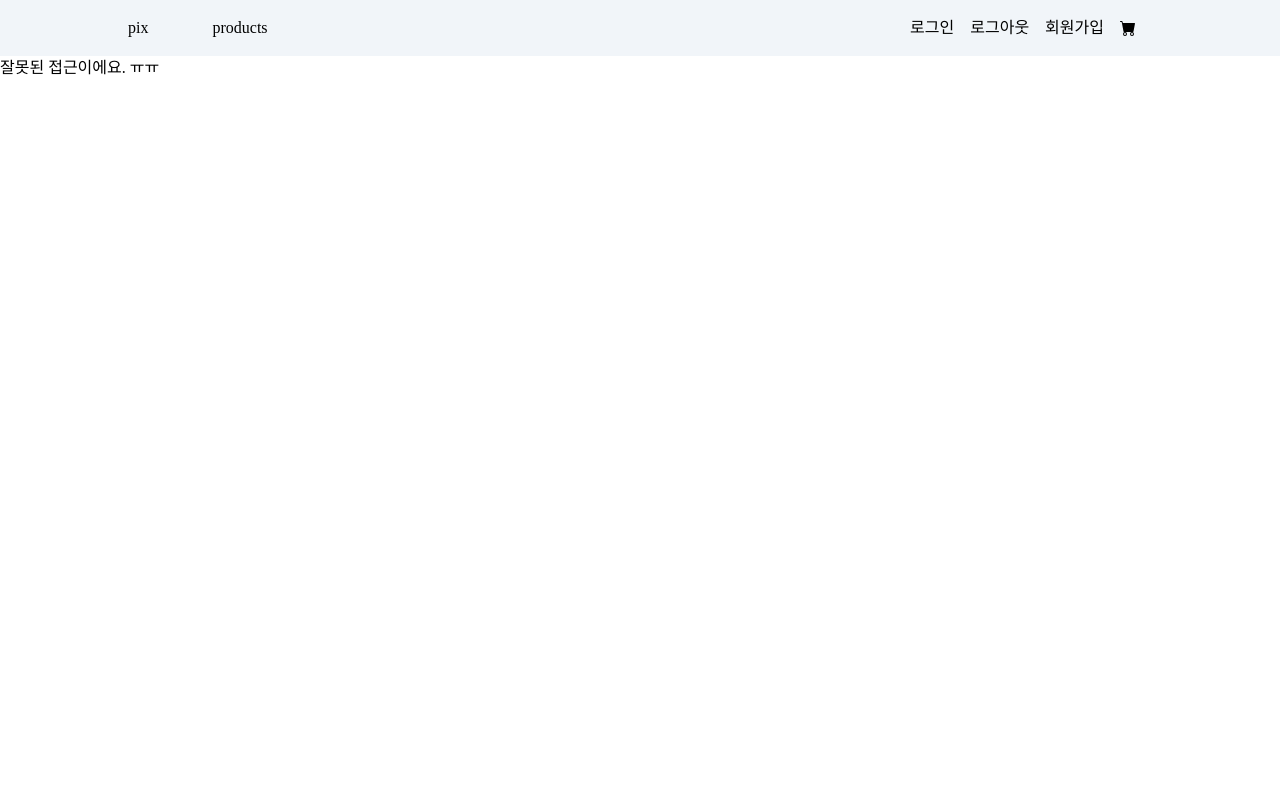
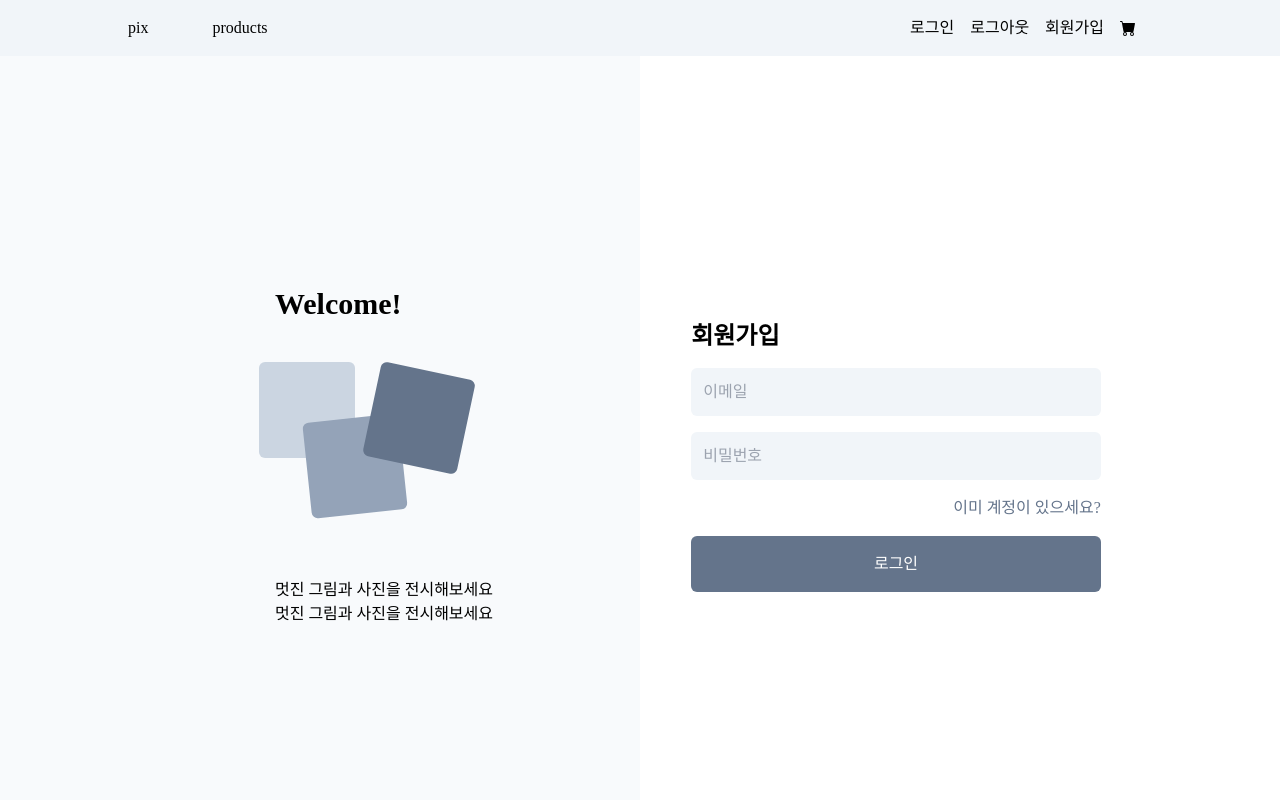
Before and after one commit to jaeeedev/pix, a React (Vite) app: page /signup in a window 1280 px wide. Shown: the top 800 px of the page. Built offline with nearby package versions, Linux system fonts and the light colour scheme; a web font is replaced by a local one.

Commit message:
feat: 로그인, 회원가입 페이지 구현 (#3)

```diff
--- /dev/null
+++ b/src/components/auth/AuthBackground.tsx
@@ -0,0 +1,10 @@
+const AuthBackground = () => {
+  return (
+    <div className="hidden md:flex absolute top-14 left-0 w-screen h-screen -z-10">
+      <div className="flex-1 bg-slate-50" />
+      <div className="flex-1" />
+    </div>
+  );
+};
+
+export default AuthBackground;
--- /dev/null
+++ b/src/components/auth/AuthDeco.tsx
@@ -0,0 +1,18 @@
+const AuthDeco = () => {
+  return (
+    <div className="hidden flex-1 md:flex md:justify-center md:items-center">
+      <div>
+        <p className="font-bold text-3xl">Welcome!</p>
+        <div className="relative h-64 p-10">
+          <div className="absolute -left-4 w-24 h-24 bg-slate-300  rounded-md" />
+          <div className="absolute left-8 -rotate-6 top-24 w-24 h-24 bg-slate-400 rounded-md" />
+          <div className="absolute left-24 rotate-12 top-12 w-24 h-24 bg-slate-500 rounded-md" />
+        </div>
+        <p>멋진 그림과 사진을 전시해보세요</p>
+        <p>멋진 그림과 사진을 전시해보세요</p>
+      </div>
+    </div>
+  );
+};
+
+export default AuthDeco;
--- /dev/null
+++ b/src/components/auth/AuthInput.tsx
@@ -0,0 +1,13 @@
+const AuthInput = ({ ...props }) => {
+  return (
+    <div className="mb-4">
+      <input
+        type="text"
+        {...props}
+        className="p-3 rounded-md w-full bg-slate-100"
+      />
+    </div>
+  );
+};
+
+export default AuthInput;
--- /dev/null
+++ b/src/components/common/Button.tsx
@@ -0,0 +1,26 @@
+import Children from "../../types/children";
+import { twMerge } from "tailwind-merge";
+
+type ButtonProps = Children & {
+  className?: string;
+  full?: boolean;
+};
+
+/**
+ * `full` : 버튼의 width가 100%
+ */
+const Button = ({ children, ...props }: ButtonProps) => {
+  const { full } = props;
+  return (
+    <button
+      className={twMerge(
+        `px-8 py-4 bg-slate-500 text-white rounded-md ${!!full && "w-full"}`
+      )}
+      {...props}
+    >
+      {children}
+    </button>
+  );
+};
+
+export default Button;
--- a/src/components/common/GlobalLayout.tsx
+++ b/src/components/common/GlobalLayout.tsx
@@ -1,9 +1,11 @@
 import Header from "./header/Header";
 import Footer from "./Footer";
 import { Outlet } from "react-router-dom";
+import { Suspense } from "react";
 
 const GlobalLayout = () => {
   return (
+    <Suspense fallback={<div>Loading...</div>}>
       <div className="h-screen">
         <Header />
         <div className="h-full">
@@ -11,6 +13,7 @@ const GlobalLayout = () => {
         </div>
         <Footer />
       </div>
+    </Suspense>
   );
 };
 
--- /dev/null
+++ b/src/components/common/PageTitle.tsx
@@ -0,0 +1,7 @@
+import Children from "../../types/children";
+
+const PageTitle = ({ children }: Children) => {
+  return <h2 className="text-2xl font-bold mb-4">{children}</h2>;
+};
+
+export default PageTitle;
--- a/src/components/common/header/HeaderMenuBoxList.tsx
+++ b/src/components/common/header/HeaderMenuBoxList.tsx
@@ -26,10 +26,10 @@ const HeaderMenuBoxList = ({ setOpen }: Props) => {
           <Link to="/login">로그인</Link>
         </BoxLi>
         <BoxLi>
-          <Link to="/login">로그아웃</Link>
+          <Link to="/signup">회원가입</Link>
         </BoxLi>
         <BoxLi>
-          <Link to="/login">마이페이지</Link>
+          <Link to="/mypage">마이페이지</Link>
         </BoxLi>
       </ul>
     </div>
--- /dev/null
+++ b/src/pages/auth/LoginPage.tsx
@@ -0,0 +1,59 @@
+import { Link } from "react-router-dom";
+import AuthDeco from "../../components/auth/AuthDeco";
+import AuthInput from "../../components/auth/AuthInput";
+import ContentContainer from "../../components/common/ContentContainer";
+import PageTitle from "../../components/common/PageTitle";
+import Button from "../../components/common/Button";
+import AuthBackground from "../../components/auth/AuthBackground";
+import { SyntheticEvent, useCallback } from "react";
+
+const emailRegex = "[a-zA-Z0-9]+@[a-zA-Z]+.[a-zA-Z]{2,}";
+const LoginPage = () => {
+  const handleSubmit = useCallback((e: SyntheticEvent) => {
+    e.preventDefault();
+  }, []);
+
+  return (
+    <>
+      <AuthBackground />
+      <ContentContainer className="p-0">
+        <div className="md:flex">
+          <AuthDeco />
+          <div className="h-screen flex-1 md:flex md:justify-center md:items-center">
+            <form
+              name="signup"
+              className="w-4/5 mx-auto py-8 lg:py-0"
+              onSubmit={handleSubmit}
+            >
+              <PageTitle>로그인</PageTitle>
+              <AuthInput
+                name="email"
+                type="email"
+                pattern={emailRegex}
+                placeholder="이메일"
+              />
+              <AuthInput
+                name="password"
+                placeholder="비밀번호"
+                type="password"
+                minLength="6"
+                maxLength="16"
+              />
+              <div>
+                <Link
+                  className="block w-fit ml-auto mb-4 text-slate-500"
+                  to="/signup"
+                >
+                  아직 계정이 없으세요?
+                </Link>
+              </div>
+              <Button full>로그인</Button>
+            </form>
+          </div>
+        </div>
+      </ContentContainer>
+    </>
+  );
+};
+
+export default LoginPage;
--- /dev/null
+++ b/src/pages/auth/SignupPage.tsx
@@ -0,0 +1,59 @@
+import { Link } from "react-router-dom";
+import AuthDeco from "../../components/auth/AuthDeco";
+import AuthInput from "../../components/auth/AuthInput";
+import ContentContainer from "../../components/common/ContentContainer";
+import PageTitle from "../../components/common/PageTitle";
+import Button from "../../components/common/Button";
+import AuthBackground from "../../components/auth/AuthBackground";
+import { SyntheticEvent, useCallback } from "react";
+
+const emailRegex = "[a-zA-Z0-9]+@[a-zA-Z]+.[a-zA-Z]{2,}";
+const SignupPage = () => {
+  const handleSubmit = useCallback((e: SyntheticEvent) => {
+    e.preventDefault();
+  }, []);
+
+  return (
+    <>
+      <AuthBackground />
+      <ContentContainer className="p-0">
+        <div className="md:flex">
+          <AuthDeco />
+          <div className="h-screen flex-1 md:flex md:justify-center md:items-center">
+            <form
+              name="signup"
+              className="w-4/5 mx-auto py-8 lg:py-0"
+              onClick={handleSubmit}
+            >
+              <PageTitle>회원가입</PageTitle>
+              <AuthInput
+                name="email"
+                type="email"
+                pattern={emailRegex}
+                placeholder="이메일"
+              />
+              <AuthInput
+                name="password"
+                placeholder="비밀번호"
+                type="password"
+                minLength="6"
+                maxLength="16"
+              />
+              <div>
+                <Link
+                  className="block w-fit ml-auto mb-4 text-slate-500"
+                  to="/login"
+                >
+                  이미 계정이 있으세요?
+                </Link>
+              </div>
+              <Button full>로그인</Button>
+            </form>
+          </div>
+        </div>
+      </ContentContainer>
+    </>
+  );
+};
+
+export default SignupPage;
--- a/src/router.tsx
+++ b/src/router.tsx
@@ -2,6 +2,9 @@ import { createBrowserRouter } from "react-router-dom";
 import MainPage from "./pages/main/MainPage";
 import GlobalLayout from "./components/common/GlobalLayout";
 import { lazy } from "react";
+
+const LoginPage = lazy(() => import("./pages/auth/LoginPage"));
+const SignupPage = lazy(() => import("./pages/auth/SignupPage"));
 
 const router = createBrowserRouter([
   {
@@ -12,7 +15,14 @@ const router = createBrowserRouter([
         path: "/",
         element: <MainPage />,
       },
-
+      {
+        path: "/login",
+        element: <LoginPage />,
+      },
+      {
+        path: "/signup",
+        element: <SignupPage />,
+      },
       {
         path: "*",
         element: <div>잘못된 접근이에요. ㅠㅠ</div>,
```
Lines whose indentation alone changed are shown as unchanged.
